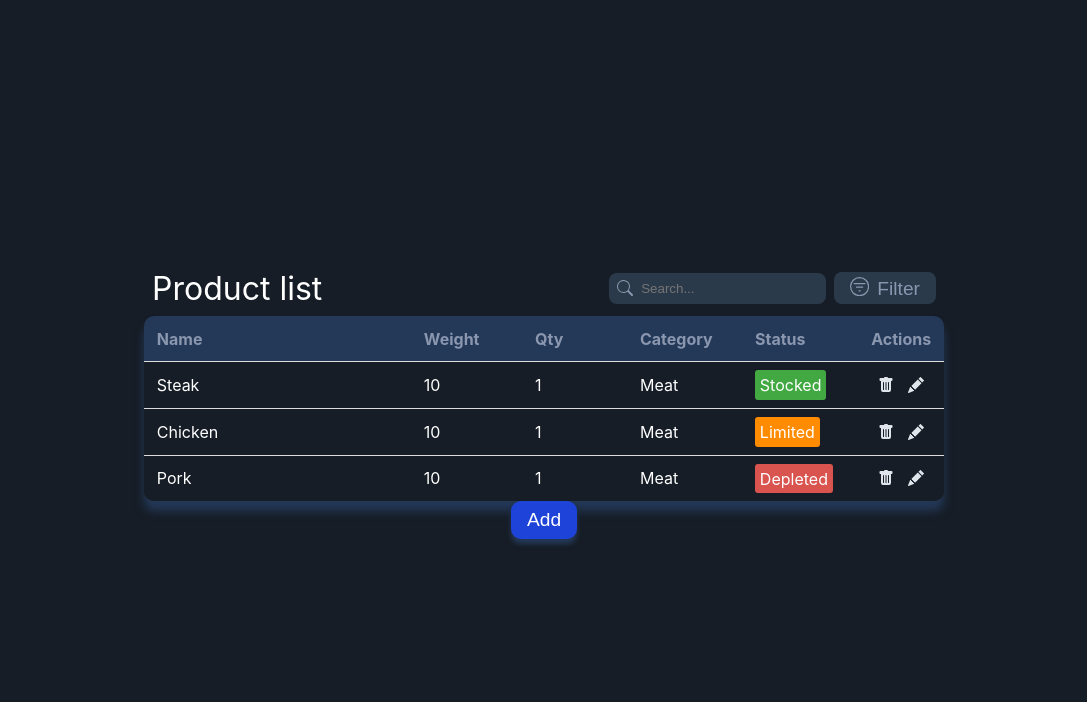
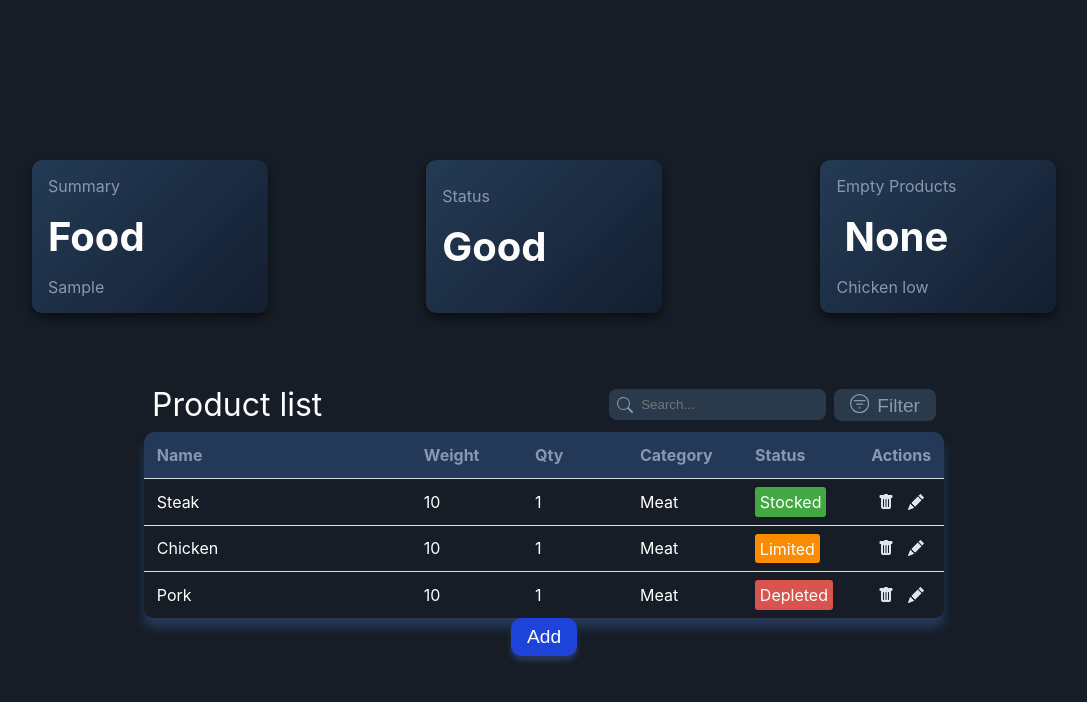
Before and after one commit to hsing127/FoodTruck-Financial-Platform, a React (Create React App) app in the folder FoodTruck Financial React WebApp/: page /dashboard/inventory in a window 1280 px wide. Shown: the top 702 px of the page, without its empty margins (96-1183 px from the left). Built offline with nearby package versions, Linux system fonts and the light colour scheme.

Commit message:
Added Card Summaries

```diff
--- a/FoodTruck Financial React WebApp/src/components/dashboard/DashboardInventoryPage.js
+++ b/FoodTruck Financial React WebApp/src/components/dashboard/DashboardInventoryPage.js
@@ -87,6 +87,32 @@ const DashboardInventoryPage = () => {
 
   return (
     <div className='table-container'>
+
+      <div className='cards-container'>
+        <div className='card'>
+          <div className='card-content'>
+            <p>Summary</p>
+            <h2>Food</h2>
+            <p>Sample</p>
+          </div>
+        </div>
+        <div className='card'>
+          <div className='card-content'>
+            <p>Status</p>
+            <h2>Good</h2>
+            <p></p>
+          </div>
+        </div>
+        <div className='card'>
+          <div className='card-content'>
+            <p>Empty Products</p>
+            <h2>None</h2>
+            <p>Chicken low</p>
+          </div>
+        </div>
+
+      </div>
+
 
       <div className='products-header'>
         <p>Product list</p>
--- a/FoodTruck Financial React WebApp/src/styles/DashInventory.css
+++ b/FoodTruck Financial React WebApp/src/styles/DashInventory.css
@@ -159,6 +159,7 @@
   width: 50em;
   max-width: 80%;
   margin: 0 auto;
+  margin-top: 3rem;
   padding: 0.5rem;
   border-radius: 8px;
 
@@ -212,3 +213,39 @@
   margin-right: 0.5rem;
   margin-bottom: -0.1rem;
 }
+
+.cards-container {
+  display: flex;
+  justify-content: space-between;
+  width: 80%;
+  margin: 1rem auto;
+}
+
+.card {
+  display: flex;
+  justify-content: space-between;
+  align-items: center;
+  background-color: #243858;
+  color: white;
+  padding: 1rem;
+  border-radius: 10px;
+  width: 23%;
+  box-shadow: 0px 5px 10px rgba(0, 0, 0, 0.5);
+  background: linear-gradient(135deg, #243b55, #141e30);
+  position: relative;
+}
+
+.card-content {
+  display: flex;
+  flex-direction: column;
+}
+
+.card h2 {
+  font-size: 2.5rem;
+  margin: 1rem 0;
+}
+
+.card p {
+  font-size: 1rem;
+  color: #8a97af;
+}
```
